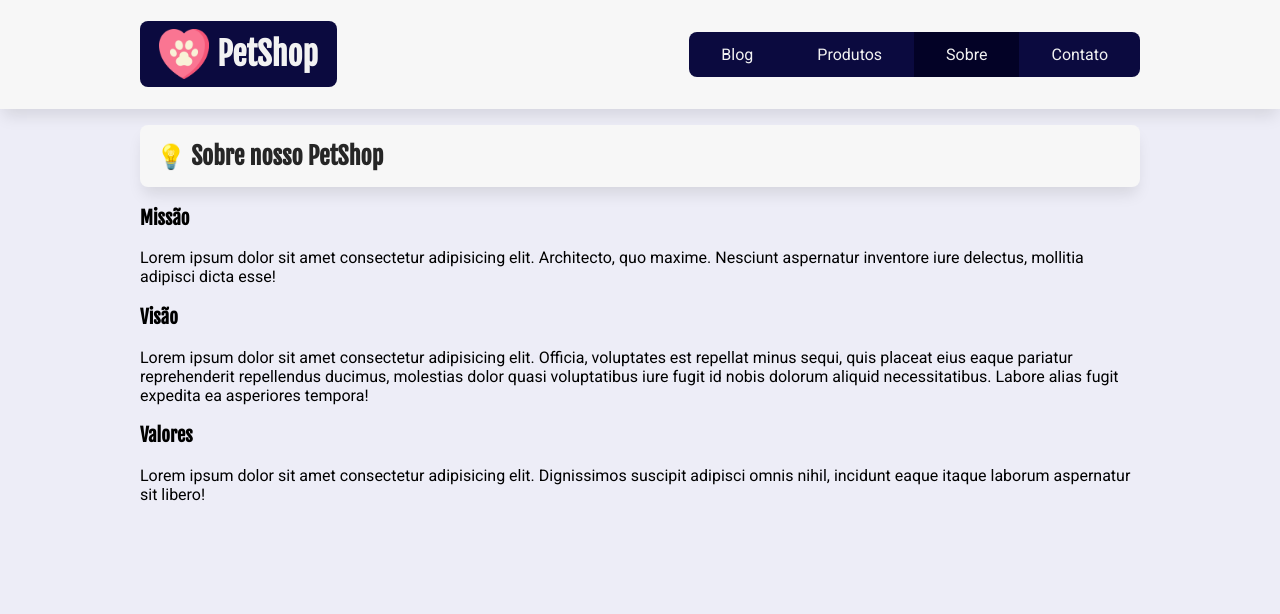
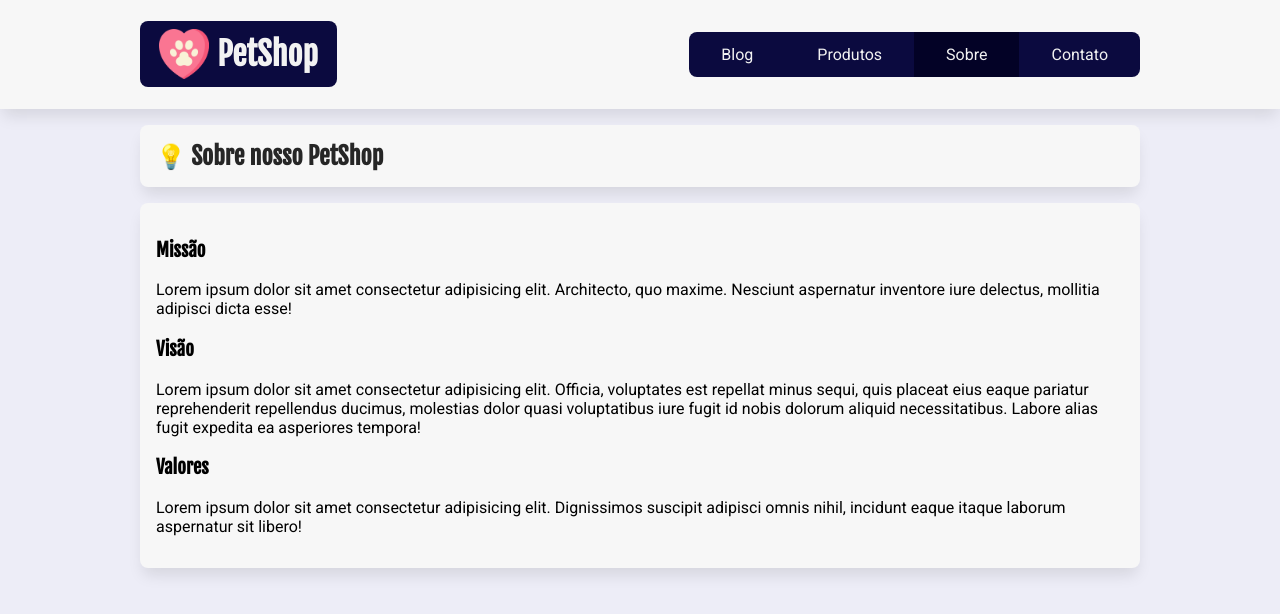
Before and after one commit to tiagotecinternet/petshop-tiago, a React (Create React App) app: page /sobre in a window 1280 px wide. Shown: the top 614 px of the page. Built offline with nearby package versions, Linux system fonts and the light colour scheme.

Commit message:
Adição do Caixa no Contato e 404

```diff
--- a/src/components/Caixa/Caixa.jsx
+++ b/src/components/Caixa/Caixa.jsx
@@ -1,7 +1,7 @@
 import estilos from "./Caixa.module.css";
 
 const Caixa = (props) => {
-  return <div>{props.children}</div>;
+  return <div className={estilos.caixa}>{props.children}</div>;
 };
 
 export default Caixa;
--- a/src/components/Caixa/Caixa.module.css
+++ b/src/components/Caixa/Caixa.module.css
@@ -0,0 +1,7 @@
+.caixa {
+  width: 100%;
+  background-color: #f7f7f7;
+  box-shadow: var(--sombra-box);
+  border-radius: var(--borda-arredondada);
+  padding: 1rem;
+}
--- a/src/pages/Contato/Contato.jsx
+++ b/src/pages/Contato/Contato.jsx
@@ -1,14 +1,15 @@
+import Caixa from "../../components/Caixa/Caixa";
 import estilos from "./Contato.module.css";
 const Contato = () => {
   return (
     <section>
       <h2 className={estilos.titulo_secao}>Fale Conosco</h2>
 
-      <div id="contato">
+      <Caixa id="contato">
         <p>
           <i>Em breve teremos um formulário com biblioteca de componentes...</i>
         </p>
-      </div>
+      </Caixa>
     </section>
   );
 };
--- a/src/pages/Pagina404/Pagina404.jsx
+++ b/src/pages/Pagina404/Pagina404.jsx
@@ -1,19 +1,20 @@
 import estilos from "./Pagina404.module.css";
 import imagem404 from "../../assets/images/404.svg";
+import Caixa from "../../components/Caixa/Caixa";
 
 const Pagina404 = () => {
   return (
     <section className={estilos.pagina404}>
       <h2 className={estilos.titulo_secao}>Au au au! Foi mal!</h2>
 
-      <div id="pagina404">
+      <Caixa id="pagina404">
         <h3>Ops! Página não encontrada!</h3>
         <img
           src={imagem404}
           className={estilos.imagem404}
           alt="Ilustração cachorrinho bunitinho"
         />
-      </div>
+      </Caixa>
     </section>
   );
 };
```
